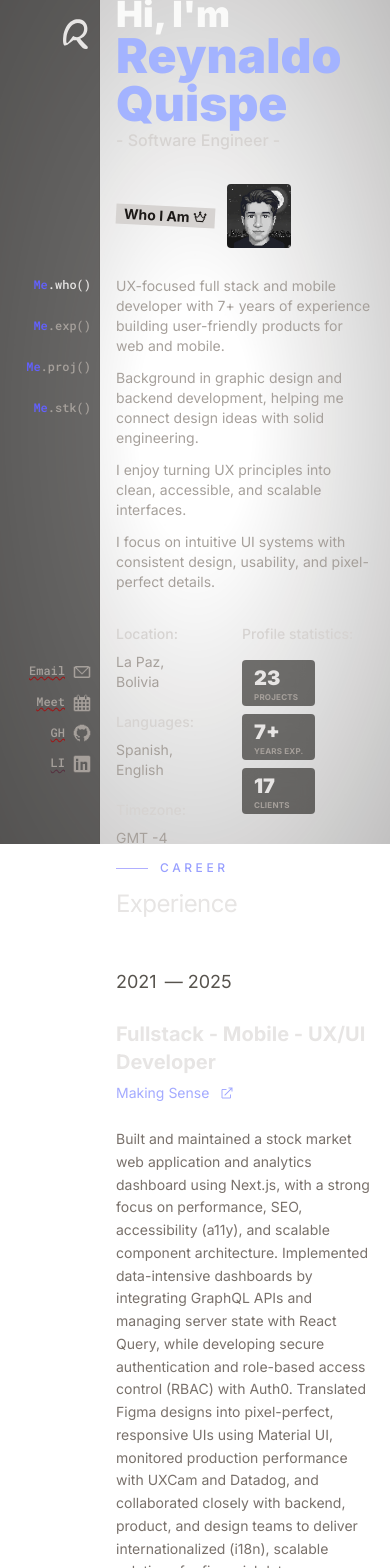
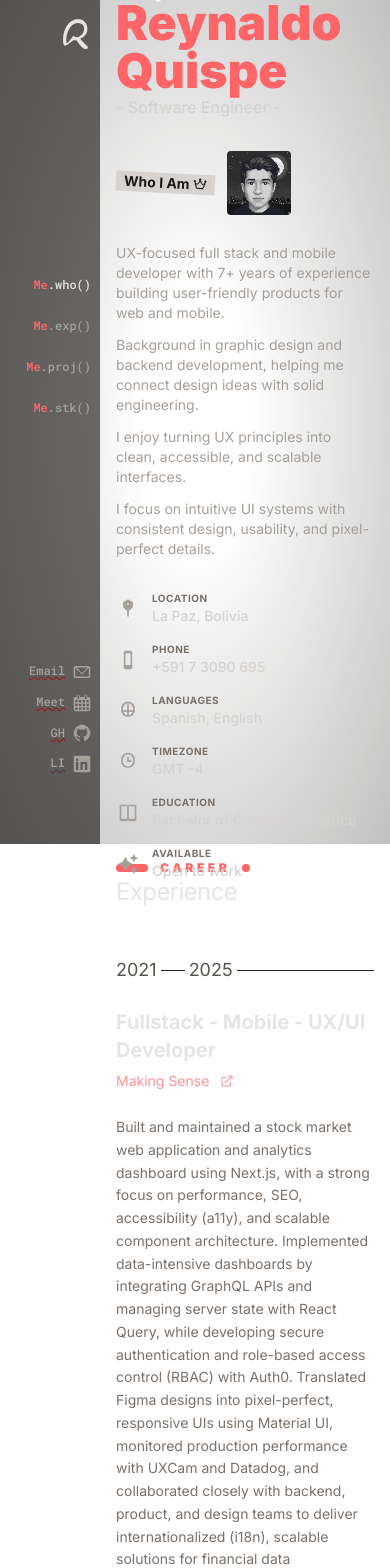
Before and after one commit to reynaldoqs/portfolio, a Next.js app: page / in a window 390 px wide. Shown: the top 1568 px of the page. Built offline with nearby package versions, Linux system fonts and the light colour scheme; no server answers.

Commit message:
feat: introduce new icons and update components with red color scheme for enhanced visual consistency

```diff
--- a/src/components/atoms/func-link.tsx
+++ b/src/components/atoms/func-link.tsx
@@ -23,12 +23,12 @@ export function FuncLink({
       onClick={onClick}
       aria-current={active ? "page" : undefined}
       className={cn(
-        "text-stone-400 cursor-pointer font-medium hover:text-stone-200 transition-colors duration-300 whitespace-nowrap text-xs sm:text-base px-2 py-1 -mr-2 rounded focus-visible:outline-none focus-visible:ring-2 focus-visible:ring-indigo-500/40 focus-visible:ring-offset-2 focus-visible:ring-offset-stone-950",
+        "text-stone-400 cursor-pointer font-medium hover:text-stone-200 transition-colors duration-300 whitespace-nowrap text-xs sm:text-base px-2 py-1 -mr-2 rounded focus-visible:outline-none focus-visible:ring-2 focus-visible:ring-red-500/40 focus-visible:ring-offset-2 focus-visible:ring-offset-stone-950",
         active && "text-stone-200",
         className,
       )}
     >
-      <span className="text-indigo-500">Me</span>.
+      <span className="text-red-400">Me</span>.
       <span className="sm:hidden">{mobileLabel ?? children}</span>
       <span className="hidden sm:inline">{children}</span>
       <span>()</span>
--- a/src/components/atoms/icon.tsx
+++ b/src/components/atoms/icon.tsx
@@ -110,6 +110,44 @@ const icons = {
       </>
     ),
   },
+  phone: {
+    viewBox: "0 0 24 24",
+    body: (
+      <>
+        <path d="M8,1h8v1h1v20h-1v1H8v-1H7V2h1zm1,3v14h6V4H9Z" />
+        <rect x="11" y="2" width="2" height="1" />
+        <rect x="11" y="20" width="2" height="2" />
+      </>
+    ),
+  },
+  book: {
+    viewBox: "0 0 24 24",
+    body: (
+      <path d="m3,2h8v1h2v-1h8v1h1v18h-1v1h-8v-1h-2v1h-8v-1h-1v-18h1zm1,2v15h7v-15zm9,0v15h7v-15z" />
+    ),
+  },
+  "map-pin": {
+    viewBox: "0 0 24 24",
+    body: (
+      <path d="m10,1h4v1h2v1h1v1h1v6h-1v1h-1v1h-1v1h-1v1h-1v7h-2v-7h-1v-1h-1v-1h-1v-1h-1v-1h-1v-6h1v-1h1v-1h2zm1,4v2h2v-2z" />
+    ),
+  },
+  globe: {
+    viewBox: "0 0 24 24",
+    body: (
+      <>
+        <path d="m9,1h6v1h2v1h1v1h1v2h1v8h-1v2h-1v1h-1v1h-2v1h-6v-1h-2v-1h-1v-1h-1v-2h-1v-8h1v-2h1v-1h1v-1h2zm0,2v1h-1v1h-1v2h-1v6h1v2h1v1h1v1h6v-1h1v-1h1v-2h1v-6h-1v-2h-1v-1h-1v-1h-6z" />
+        <rect x="4" y="11" width="16" height="2" />
+        <rect x="11" y="3" width="2" height="14" />
+      </>
+    ),
+  },
+  clock: {
+    viewBox: "0 0 24 24",
+    body: (
+      <path d="m9,1h6v1h2v1h1v1h1v2h1v8h-1v2h-1v1h-1v1h-2v1h-6v-1h-2v-1h-1v-1h-1v-2h-1v-8h1v-2h1v-1h1v-1h2zm0,2v1h-1v1h-1v2h-1v6h1v2h1v1h1v1h6v-1h1v-1h1v-2h1v-6h-1v-2h-1v-1h-1v-1h-6zm2,3h2v4h3v2h-5v-6z" />
+    ),
+  },
   grid: {
     viewBox: "0 0 24 24",
     body: (
--- a/src/components/atoms/section-label.tsx
+++ b/src/components/atoms/section-label.tsx
@@ -8,11 +8,12 @@ export function SectionLabel({
   className?: string;
 }) {
   return (
-    <div className={cn("flex items-center gap-3 mb-3", className)}>
-      <span className="w-8 h-px bg-indigo-500/50" />
-      <span className="text-xs tracking-[0.3em] uppercase text-indigo-400/80 font-medium">
+    <div className={cn("flex items-center gap-3", className)}>
+      <span className="w-8 h-2 bg-red-400 rounded" />
+      <span className="text-xs tracking-[0.3em] uppercase text-red-400 font-black">
         {children}
       </span>
+      <span className="w-2 h-2 bg-red-400 rounded" />
     </div>
   );
 }
--- a/src/components/atoms/stat-item.tsx
+++ b/src/components/atoms/stat-item.tsx
@@ -1,20 +1,28 @@
 import { cn } from "@/lib/utils";
-import { Icon } from "./icon";
+import { Icon, type IconName } from "./icon";
 
 interface StatItemProps extends React.HTMLAttributes<HTMLDivElement> {
   label: string;
   value: React.ReactNode;
+  icon?: IconName;
 }
 
-export function StatItem({ label, value, className, ...rest }: StatItemProps) {
+export function StatItem({
+  label,
+  value,
+  icon,
+  className,
+  ...rest
+}: StatItemProps) {
   return (
     <div
       className={cn(
-        "flex items-center gap-3 rounded-sm bg-stone-900/60 px-3 py-1 backdrop-blur-sm",
+        "flex items-center gap-3 rounded-sm bg-stone-900/60 px-3 py-1.5 backdrop-blur-sm border-l-2 border-red-400/20",
         className,
       )}
       {...rest}
     >
+      {icon && <Icon name={icon} size={16} className="text-red-400/60" />}
       <div className="flex flex-col leading-tight">
         <span className="text-xl font-black text-stone-200">{value}</span>
         <span className="text-[8px] font-bold tracking-wide text-stone-400 uppercase">
--- a/src/components/molecules/profile-meta.tsx
+++ b/src/components/molecules/profile-meta.tsx
@@ -1,19 +1,36 @@
 import { cn } from "@/lib/utils";
+import { Icon, type IconName } from "../atoms/icon";
 
 interface ProfileMetaProps extends React.HTMLAttributes<HTMLDivElement> {
   meta: {
     title: string;
     value: string;
+    icon?: IconName;
   }[];
 }
 
 export function ProfileMeta({ meta, className, ...rest }: ProfileMetaProps) {
   return (
-    <div className={cn("flex flex-col gap-5", className)} {...rest}>
+    <div
+      className={cn(
+        "grid grid-cols-1 md:grid-cols-2 gap-x-8 gap-y-4 w-full",
+        className,
+      )}
+      {...rest}
+    >
       {meta.map((item) => (
-        <div key={item.title}>
-          <h4 className="text-sm font-medium text-stone-300">{item.title}:</h4>
-          <p className="text-sm text-stone-400 mt-2">{item.value}</p>
+        <div key={item.title} className="flex items-center gap-3 group">
+          {item.icon && (
+            <div className="flex items-center justify-center size-6 text-stone-400">
+              <Icon name={item.icon} size={20} />
+            </div>
+          )}
+          <div>
+            <h4 className="text-[10px] font-bold uppercase tracking-wider text-stone-500">
+              {item.title}
+            </h4>
+            <p className="text-sm font-medium text-stone-300">{item.value}</p>
+          </div>
         </div>
       ))}
     </div>
--- a/src/components/molecules/profile-statistics.tsx
+++ b/src/components/molecules/profile-statistics.tsx
@@ -1,4 +1,3 @@
-import { cn } from "@/lib/utils";
 import type { Profile } from "@/types/profile";
 import { StatItem } from "../atoms/stat-item";
 
@@ -17,9 +16,17 @@ export function ProfileStatistics({
         Profile statistics:
       </h4>
       <div className="flex flex-col gap-2 w-fit mt-4">
-        <StatItem label="Projects" value={statistics.projects} />
-        <StatItem label="Years exp." value={`${statistics.experience}+`} />
-        <StatItem label="Clients" value={statistics.clients} />
+        <StatItem label="Projects" value={statistics.projects} icon="code-block" />
+        <StatItem
+          label="Years exp."
+          value={`${statistics.experience}+`}
+          icon="sparkles-solid"
+        />
+        <StatItem
+          label="Clients"
+          value={statistics.clients}
+          icon="tech-companies"
+        />
       </div>
     </div>
   );
--- a/src/components/molecules/timeline-element.tsx
+++ b/src/components/molecules/timeline-element.tsx
@@ -4,7 +4,7 @@ import { Tag } from "../atoms/tag";
 
 interface TimelineElementProps {
   startDate: string;
-  endDate?: string;
+  endDate: string;
   title: string;
   subtitle?: string;
   subtitleLink?: string;
@@ -23,28 +23,26 @@ export function TimelineElement({
   children,
   className,
   tags,
-  isLast = false,
 }: TimelineElementProps) {
   return (
     <div
       className={cn(
-        "relative grid grid-cols-1 md:grid-cols-12 gap-6 md:gap-8",
+        "relative grid grid-cols-1 md:grid-cols-12 gap-6 md:gap-0",
         className,
       )}
     >
-      <div className="md:col-span-3 relative">
-        <div className="md:sticky md:top-32 flex items-center">
-          <div className="text-lg text-stone-600 mr-2">{startDate}</div>
-          {endDate && (
-            <div className="text-lg text-stone-600"> — {endDate}</div>
-          )}
+      <div className="md:col-span-3 relative font-mono">
+        <div className="flex items-center gap-1 md:justify-end">
+          <div className="text-lg text-stone-600">{startDate}</div>
+          <span className="h-px w-6 bg-stone-800" />
+          <div className="text-lg text-stone-600">{endDate}</div>
+          <span className="h-px flex-1 bg-stone-800" />
         </div>
       </div>
 
-      <div className="md:col-span-9 relative">
-        {!isLast && (
-          <div className="absolute left-0 top-0 bottom-0 w-px bg-linear-to-b from-indigo-500/30 via-stone-800/30 to-transparent hidden md:block" />
-        )}
+      <div className="md:col-span-9 relative before:content-['<exp>'] after:content-['<\/exp>'] before:absolute after:absolute before:left-0 after:left-0 before:-top-6 after:-bottom-6 before:text-xs after:text-xs before:text-stone-700 after:text-stone-700 before:font-mono after:font-mono before:hidden after:hidden md:before:block md:after:block">
+        <div className="absolute left-0 top-0 bottom-0 w-px bg-stone-800 hidden md:block" />
+
         <div className="md:pl-8">
           <h3 className="text-xl font-semibold text-stone-200 mb-1">{title}</h3>
           {subtitle &&
@@ -53,7 +51,7 @@ export function TimelineElement({
                 href={subtitleLink}
                 target="_blank"
                 rel="noopener noreferrer"
-                className="text-indigo-400/70 text-sm hover:text-indigo-400 transition-colors inline-flex items-center gap-1"
+                className="text-red-400/70 text-sm hover:text-red-400 transition-colors inline-flex items-center gap-1"
               >
                 {subtitle}{" "}
                 <Icon name="external-link" size={12} className="ml-2" />
--- a/src/components/organisms/profile-overview.tsx
+++ b/src/components/organisms/profile-overview.tsx
@@ -6,7 +6,7 @@ import avatar from "@/assets/images/avatar.webp";
 import { LOADER_DURATION } from "@/constants/animations.config";
 import { profile } from "@/constants/profile.data";
 import { cn } from "@/lib/utils";
-import { TagTitle } from "../atoms";
+import { type IconName, TagTitle } from "../atoms";
 import {
   ProfileMeta,
   ProfileStatistics,
@@ -23,11 +23,13 @@ const shortcuts = [
   { shortcutKeys: ["M", "S"], shortcut: "Stack" },
 ];
 
-const profileMeta = [
-  { title: "Location", value: "La Paz, Bolivia" },
-  // { title: "Phone", value: "+591 7 3090 695" },
-  { title: "Languages", value: "Spanish, English" },
-  { title: "Timezone", value: "GMT -4" },
+const profileMeta: { title: string; value: string; icon?: IconName }[] = [
+  { title: "Location", value: "La Paz, Bolivia", icon: "map-pin" },
+  { title: "Phone", value: "+591 7 3090 695", icon: "phone" },
+  { title: "Languages", value: "Spanish, English", icon: "globe" },
+  { title: "Timezone", value: "GMT -4", icon: "clock" },
+  { title: "Education", value: "Bachelor of Computer Science", icon: "book" },
+  { title: "Available", value: "Open to work", icon: "sparkles-solid" },
 ];
 
 interface ProfileOverviewProps extends React.HTMLAttributes<HTMLDivElement> {
@@ -71,7 +73,7 @@ export function ProfileOverview({ className, ...rest }: ProfileOverviewProps) {
             <h2 className="text-4xl sm:text-6xl font-black text-stone-50 w-fit leading-none">
               Hi, I'm
             </h2>
-            <h1 className="text-5xl sm:text-7xl font-black text-indigo-300 w-fit leading-none wrap-break-word">
+            <h1 className="text-5xl sm:text-7xl font-black text-red-400 w-fit leading-none wrap-break-word">
               {profile.fullName}
             </h1>
             <h2 className="text-base sm:text-lg font-medium text-stone-300">
@@ -107,14 +109,10 @@ export function ProfileOverview({ className, ...rest }: ProfileOverviewProps) {
         </div>
         <div className="flex flex-row justify-between gap-12  md:gap-4">
           <ProfileMeta meta={profileMeta} className="profile-overview-item" />
-          <ProfileStatistics
+          {/* <ProfileStatistics
             className="w-full sm:w-fit profile-overview-item"
             statistics={profile.statistics}
-          />
-          <ShortcutList
-            shortcuts={shortcuts}
-            className="profile-overview-item hidden sm:block"
-          />
+          /> */}
         </div>
       </main>
       <ScrollableIndicator
```
Also changed, not shown: src/components/molecules/project-card.tsx (+4 -4 lines).
